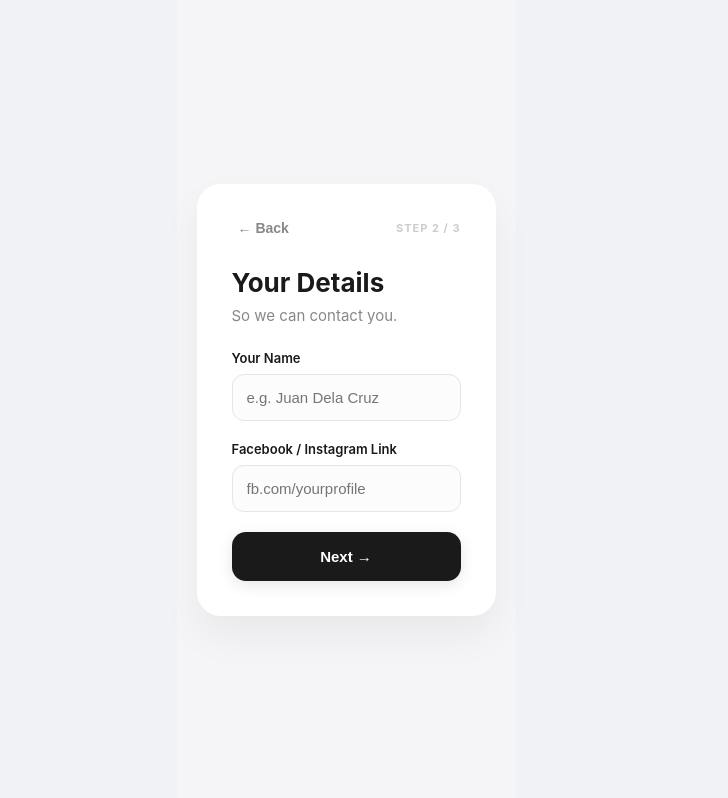
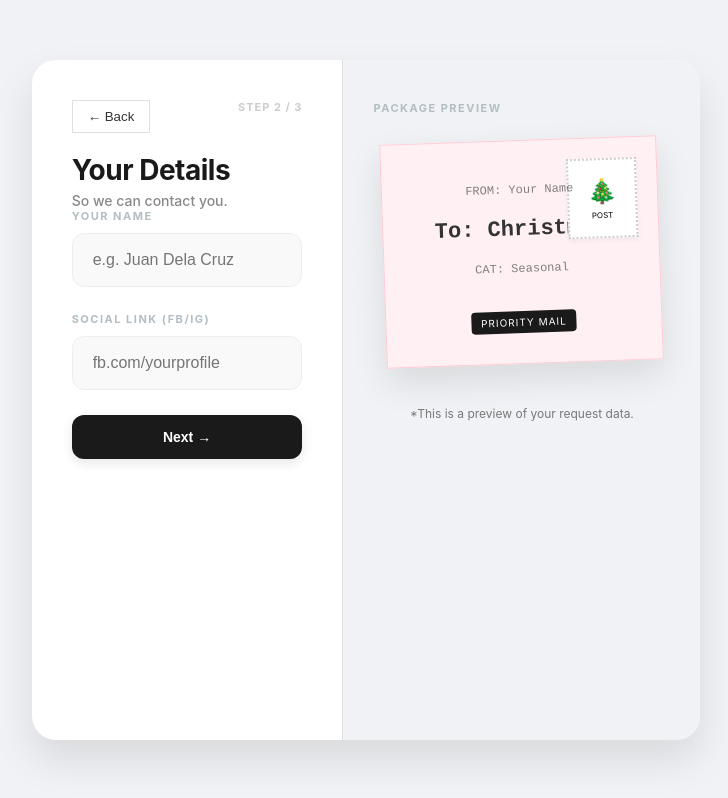
Before and after one commit to supercaylib/paperplay, a React (Vite) app: page /request in a window 1280 px wide. Both pictures are taken after a click on the button "Christmas". Shown: the whole page, without its empty margins (294-1022 px from the left). Built offline with nearby package versions, Linux system fonts and the light colour scheme.

Commit message:
refactor: redesign request form with split view and envelope preview

```diff
--- a/src/RequestForm.jsx
+++ b/src/RequestForm.jsx
@@ -8,11 +8,12 @@ export default function RequestForm() {
   // STATES
   const [step, setStep] = useState(1)
   const [loading, setLoading] = useState(false)
+  const [copied, setCopied] = useState(false)
 
   // DATA
   const [category, setCategory] = useState('')
   const [letterType, setLetterType] = useState('')
-  const [formData, setFormData] = useState({ name: '', contact: '' }) // Removed Age
+  const [formData, setFormData] = useState({ name: '', contact: '' })
   const [file, setFile] = useState(null)
 
   // GENERATED KEY
@@ -24,11 +25,33 @@ export default function RequestForm() {
     'Formal': ['Excuse Letter', 'Resignation', 'Application']
   }
 
-  async function handleSubmit(e) {
-    e.preventDefault()
+  // Helper for Preview Visuals
+  const getEnvClass = () => {
+    if (category === 'Seasonal') return 'env-seasonal'
+    if (category === 'Personal') return 'env-personal'
+    return 'env-formal'
+  }
+
+  const getStampIcon = () => {
+    if (category === 'Seasonal') return '🎄'
+    if (category === 'Personal') return '❤️'
+    if (category === 'Formal') return '✒️'
+    return '📮'
+  }
+
+  // Copy Function
+  function copyToClipboard() {
+    navigator.clipboard.writeText(ticketCode)
+    setCopied(true)
+    setTimeout(() => setCopied(false), 2000)
+  }
+
+  async function handleSubmit() { // Removed 'e' since it's button click
+    if (!formData.name || !formData.contact) return alert('Please fill in your details.')
+
     setLoading(true)
 
-    // 1. Generate Ticket Code (Used for BOTH tables)
+    // 1. Generate Ticket Code
     const generatedCode = `REQ-${Date.now().toString().slice(-6)}`
 
     let videoPublicUrl = null
@@ -43,7 +66,7 @@ export default function RequestForm() {
       }
     }
 
-    // 3. Create QR Code Entry (So Admin sees it available/used)
+    // 3. Create QR Code Entry
     const { error: qrError } = await supabase.from('qr_codes').insert({
       id: generatedCode,
       video_url: videoPublicUrl,
@@ -76,30 +99,44 @@ export default function RequestForm() {
     }
   }
 
+  // REUSABLE COMPONENTS
+  const BackButton = () => (
+    <div style={{ display: 'flex', justifyContent: 'space-between', marginBottom: '20px' }}>
+       {step > 1 && step < 4 ? (
+        <button onClick={() => setStep(step - 1)} className="btn-outline" style={{ width: 'auto', padding: '8px 15px' }}>← Back</button>
+      ) : (
+        <button onClick={() => navigate('/')} className="btn-outline" style={{ width: 'auto', padding: '8px 15px' }}>✕ Close</button>
+      )}
+      <span style={{ fontSize: '11px', fontWeight: 'bold', color: '#ccc', letterSpacing: '1px' }}>
+        {step < 4 ? `STEP ${step} / 3` : 'DONE'}
+      </span>
+    </div>
+  )
+
   return (
-    <div style={styles.page}>
-      <div style={styles.card}>
+    <div className="app-container wide-view">
 
-        {/* HEADER */}
-        {step < 4 && (
-          <div style={styles.header}>
-            <button onClick={() => step === 1 ? navigate('/') : setStep(step - 1)} style={styles.backBtn}>← Back</button>
-            <span style={styles.stepCount}>STEP {step} / 3</span>
-          </div>
-        )}
+      {/* LEFT SIDE: CONTROLS */}
+      <div className="composer-controls">
+        <BackButton />
 
-        {/* --- STEP 1: STYLE --- */}
+        {/* STEP 1: STYLE */}
         {step === 1 && (
-          <div style={styles.fade}>
-            <h2 style={styles.title}>Choose Style</h2>
-            <p style={styles.subtitle}>What kind of letter do you need?</p>
-            <div style={{display: 'flex', flexDirection: 'column', gap: '20px'}}>
+          <div className="fade-in">
+            <h1>Choose Style</h1>
+            <p className="subtitle">What kind of letter do you need?</p>
+            <div style={{ display: 'flex', flexDirection: 'column', gap: '20px' }}>
               {Object.keys(options).map((cat) => (
                 <div key={cat}>
-                  <h4 style={styles.catTitle}>{cat}</h4>
-                  <div style={styles.grid}>
+                  <h4 className="label-text" style={{marginBottom:'10px'}}>{cat}</h4>
+                  <div className="button-grid" style={{ gridTemplateColumns: 'repeat(auto-fill, minmax(120px, 1fr))' }}>
                     {options[cat].map((type) => (
-                      <button key={type} onClick={() => { setCategory(cat); setLetterType(type); setStep(2); }} style={styles.optionBtn}>
+                      <button
+                        key={type}
+                        onClick={() => { setCategory(cat); setLetterType(type); setStep(2); }}
+                        className="action-btn btn-outline"
+                        style={{ justifyContent: 'flex-start', padding: '10px 15px' }}
+                      >
                         {type}
                       </button>
                     ))}
@@ -110,88 +147,120 @@ export default function RequestForm() {
           </div>
         )}
 
-        {/* --- STEP 2: DETAILS --- */}
+        {/* STEP 2: DETAILS */}
         {step === 2 && (
-          <div style={styles.fade}>
-            <h2 style={styles.title}>Your Details</h2>
-            <p style={styles.subtitle}>So we can contact you.</p>
+          <div className="fade-in">
+            <h1>Your Details</h1>
+            <p className="subtitle">So we can contact you.</p>
 
-            <div style={styles.inputGroup}>
-              <label style={styles.label}>Your Name</label>
-              <input type="text" placeholder="e.g. Juan Dela Cruz" value={formData.name} onChange={e => setFormData({...formData, name: e.target.value})} style={styles.input} />
+            <div className="section">
+              <label className="label-text">YOUR NAME</label>
+              <div className="input-group">
+                <input
+                  type="text"
+                  className="main-input"
+                  placeholder="e.g. Juan Dela Cruz"
+                  value={formData.name}
+                  onChange={e => setFormData({...formData, name: e.target.value})}
+                  style={{paddingLeft:'15px'}}
+                />
+              </div>
             </div>
 
-            <div style={styles.inputGroup}>
-              <label style={styles.label}>Facebook / Instagram Link</label>
-              <input type="text" placeholder="fb.com/yourprofile" value={formData.contact} onChange={e => setFormData({...formData, contact: e.target.value})} style={styles.input} />
+            <div className="section">
+              <label className="label-text">SOCIAL LINK (FB/IG)</label>
+              <div className="input-group">
+                <input
+                  type="text"
+                  className="main-input"
+                  placeholder="fb.com/yourprofile"
+                  value={formData.contact}
+                  onChange={e => setFormData({...formData, contact: e.target.value})}
+                  style={{paddingLeft:'15px'}}
+                />
+              </div>
             </div>
 
-            <button onClick={() => { if(formData.name && formData.contact) setStep(3); else alert('Please fill details'); }} style={styles.primaryBtn}>Next →</button>
+            <button onClick={() => { if(formData.name && formData.contact) setStep(3); else alert('Please fill details'); }} className="action-btn btn-solid">Next →</button>
           </div>
         )}
 
-        {/* --- STEP 3: VIDEO (Optional) --- */}
+        {/* STEP 3: VIDEO */}
         {step === 3 && (
-          <div style={styles.fade}>
-            <h2 style={styles.title}>Video Greeting 🎥</h2>
-            <p style={styles.subtitle}>Upload now, or do it later via QR.</p>
+          <div className="fade-in">
+            <h1>Video Greeting 🎥</h1>
+            <p className="subtitle">Upload now, or do it later via QR.</p>
 
-            <div style={styles.uploadBox}>
+            <div style={{ border: '2px dashed #e0e0e0', padding: '30px', borderRadius: '16px', textAlign: 'center', marginBottom: '20px', background: '#fafafa' }}>
               <input type="file" accept="video/*" onChange={e => setFile(e.target.files[0])} style={{width: '100%'}} />
-              <p style={{fontSize:'12px', color:'#aaa', marginTop:'10px'}}>Optional. Max size 50MB.</p>
+              <p style={{fontSize:'12px', color:'#aaa', marginTop:'15px'}}>Optional. Max size 50MB.</p>
             </div>
 
-            <button onClick={handleSubmit} disabled={loading} style={styles.primaryBtn}>
+            <button onClick={handleSubmit} disabled={loading} className="action-btn btn-solid">
               {loading ? 'Processing...' : file ? 'Submit with Video 🚀' : 'Skip & Submit →'}
             </button>
           </div>
         )}
 
-        {/* --- STEP 4: SUCCESS --- */}
+        {/* STEP 4: SUCCESS */}
         {step === 4 && (
-          <div style={styles.fade}>
-            <div style={styles.successIcon}>✓</div>
-            <h2 style={styles.title}>Request Sent!</h2>
-            <p style={styles.subtitle}>Here is your Tracking Key.</p>
+          <div className="fade-in center-text">
+            <div style={{ fontSize: '40px', marginBottom: '20px' }}>🚚</div>
+            <h1>Request Sent!</h1>
+            <p className="subtitle">We have received your order.</p>
 
-            <div style={styles.ticketCard}>
-              <p style={{margin:0, fontSize:'11px', color:'#888', letterSpacing:'1px'}}>YOUR TICKET KEY</p>
-              <h1 style={{margin:'10px 0', fontSize:'32px', color:'#1a1a1a', letterSpacing:'2px', fontFamily:'monospace'}}>{ticketCode}</h1>
+            <div className="ticket-dashed">
+              <p className="label-text">YOUR TICKET KEY</p>
+              <h1 style={{margin:'10px 0', fontSize:'32px', color:'#1a1a1a', letterSpacing:'2px'}}>{ticketCode}</h1>
+
+              <button onClick={copyToClipboard} className="copy-btn">
+                 {copied ? '✓ Copied!' : '📋 Copy Key'}
+              </button>
             </div>
 
-            <p style={{fontSize:'13px', color:'#666', marginTop:'20px', lineHeight:'1.5'}}>
+            <p style={{fontSize:'13px', color:'#666', marginTop:'20px', lineHeight:'1.5', maxWidth:'300px', margin:'20px auto'}}>
               Use this Key on the home page to track your order status and see your digital QR code.
             </p>
 
-            <button onClick={() => navigate(`/status/${ticketCode}`)} style={{...styles.primaryBtn, marginTop:'20px'}}>
+            <button onClick={() => navigate(`/status/${ticketCode}`)} className="action-btn btn-solid">
               View Status Page
             </button>
           </div>
         )}
+      </div>
 
+      {/* RIGHT SIDE: ENVELOPE PREVIEW */}
+      <div className="composer-preview">
+        <p className="preview-label">PACKAGE PREVIEW</p>
+
+        <div className={`physical-envelope ${getEnvClass()}`}>
+          {/* Stamp */}
+          <div className="stamp-box">
+             <div style={{fontSize:'24px'}}>{getStampIcon()}</div>
+             <div style={{fontSize:'8px', marginTop:'5px'}}>POST</div>
+          </div>
+
+          {/* Address Block */}
+          <div className="address-lines">
+            <p className="marker-text" style={{ fontSize: '12px', opacity: 0.6 }}>FROM: {formData.name || 'Your Name'}</p>
+
+            <h2 className="marker-text" style={{ fontSize: '22px', margin: '20px 0', fontWeight: 'bold' }}>
+              {letterType ? `To: ${letterType}` : 'To: Receiver'}
+            </h2>
+
+            <p className="marker-text" style={{ fontSize: '12px', opacity: 0.6 }}>
+               CAT: {category || '...'}
+            </p>
+          </div>
+
+          <div className="shipping-tag">PRIORITY MAIL</div>
+        </div>
+
+        <div style={{marginTop:'30px', textAlign:'center', opacity: 0.5}}>
+           <p style={{fontSize:'12px'}}>*This is a preview of your request data.</p>
+        </div>
       </div>
+
     </div>
   )
 }
-
-// --- PROFESSIONAL STYLES ---
-const styles = {
-  page: { minHeight: '100vh', display: 'flex', justifyContent: 'center', alignItems: 'center', background: '#f5f5f7', padding: '20px', fontFamily: '-apple-system, BlinkMacSystemFont, "Segoe UI", Roboto, sans-serif' },
-  card: { background: 'white', padding: '35px', borderRadius: '24px', boxShadow: '0 20px 40px rgba(0,0,0,0.05)', width: '100%', maxWidth: '450px' },
-  header: { display: 'flex', justifyContent: 'space-between', alignItems: 'center', marginBottom: '30px' },
-  backBtn: { background: 'none', border: 'none', color: '#888', cursor: 'pointer', fontSize: '14px', fontWeight: '600' },
-  stepCount: { fontSize: '11px', fontWeight: '700', color: '#ccc', letterSpacing: '1px' },
-  title: { margin: '0 0 8px 0', color: '#1a1a1a', fontSize: '26px', fontWeight: '700' },
-  subtitle: { margin: '0 0 25px 0', color: '#888', fontSize: '15px' },
-  catTitle: { fontSize: '12px', fontWeight: '700', color: '#b2bec3', margin: '0 0 10px 0', textTransform: 'uppercase', letterSpacing: '1px' },
-  grid: { display: 'flex', flexWrap: 'wrap', gap: '10px' },
-  optionBtn: { background: 'white', border: '1px solid #e0e0e0', padding: '10px 16px', borderRadius: '20px', cursor: 'pointer', fontSize: '13px', color: '#333', fontWeight: '500', transition: '0.2s' },
-  inputGroup: { marginBottom: '20px' },
-  label: { display: 'block', fontSize: '13px', fontWeight: '600', color: '#1a1a1a', marginBottom: '8px' },
-  input: { width: '100%', padding: '14px', borderRadius: '12px', border: '1px solid #e5e5e5', fontSize: '15px', background: '#fcfcfc', outline: 'none', color: '#333' },
-  uploadBox: { border: '2px dashed #e0e0e0', padding: '20px', borderRadius: '16px', textAlign: 'center', marginBottom: '20px', background: '#fafafa' },
-  primaryBtn: { width: '100%', padding: '16px', background: '#1a1a1a', color: 'white', border: 'none', borderRadius: '14px', fontSize: '15px', fontWeight: '600', cursor: 'pointer', boxShadow: '0 4px 15px rgba(0,0,0,0.1)' },
-  ticketCard: { background: '#f5f5f7', padding: '25px', borderRadius: '20px', textAlign: 'center', border: '1px solid #e5e5e5' },
-  successIcon: { width: '60px', height: '60px', background: '#e0f2f1', color: '#006266', borderRadius: '50%', display: 'flex', alignItems: 'center', justifyContent: 'center', fontSize: '30px', margin: '0 auto 20px' },
-  fade: { animation: 'fadeIn 0.4s ease-out' }
-}
--- a/src/index.css
+++ b/src/index.css
@@ -457,3 +457,65 @@
   justify-content: space-between;
   align-items: center;
 }
+/* ==============================
+   9. PHYSICAL REQUEST PREVIEW
+   ============================== */
+
+.physical-envelope {
+  width: 100%;
+  max-width: 450px;
+  aspect-ratio: 1.6; /* Standard envelope ratio */
+  background: white;
+  box-shadow: 0 15px 35px rgba(0,0,0,0.1);
+  position: relative;
+  padding: 30px;
+  display: flex;
+  flex-direction: column;
+  justify-content: center;
+  align-items: center;
+  border: 1px solid #e0e0e0;
+  transition: all 0.3s ease;
+  transform: rotate(-2deg); /* Jaunty angle */
+}
+
+/* Background patterns based on category */
+.env-seasonal { background: #fff0f3; border-color: #ffccd5; }
+.env-personal { background: #fdf6e3; border-color: #fae1dd; }
+.env-formal { background: #ffffff; border-color: #e0e0e0; }
+
+.stamp-box {
+  position: absolute;
+  top: 20px;
+  right: 20px;
+  width: 70px;
+  height: 80px;
+  background: white;
+  border: 2px dotted #ccc;
+  display: flex;
+  flex-direction: column;
+  align-items: center;
+  justify-content: center;
+  box-shadow: 0 2px 5px rgba(0,0,0,0.05);
+}
+
+.address-lines {
+  text-align: center;
+  width: 100%;
+}
+
+.marker-text {
+  font-family: 'Courier New', Courier, monospace;
+  color: #333;
+  margin-bottom: 5px;
+}
+
+.shipping-tag {
+  margin-top: 30px;
+  background: #1a1a1a;
+  color: white;
+  padding: 5px 10px;
+  font-size: 10px;
+  border-radius: 4px;
+  text-transform: uppercase;
+  letter-spacing: 1px;
+}
```
